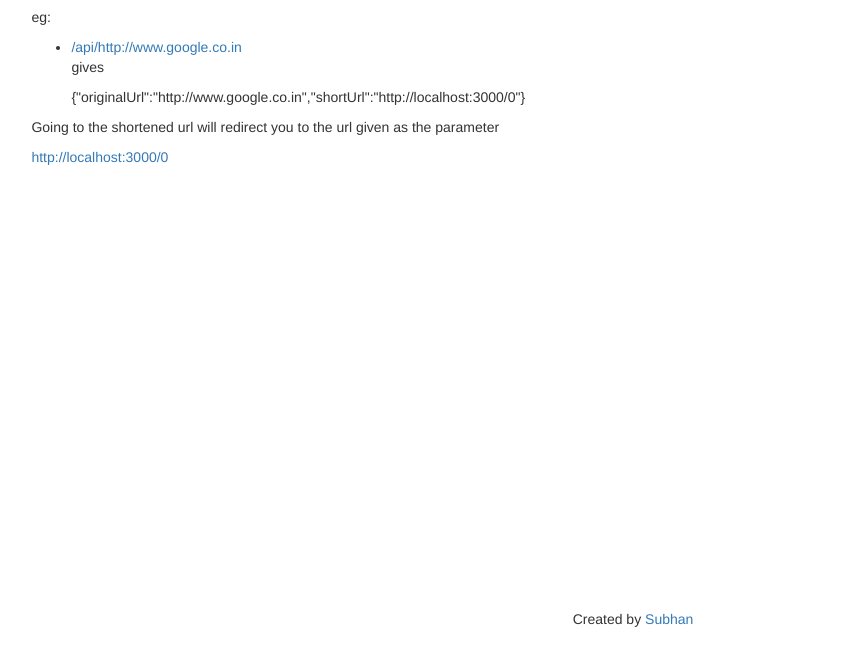
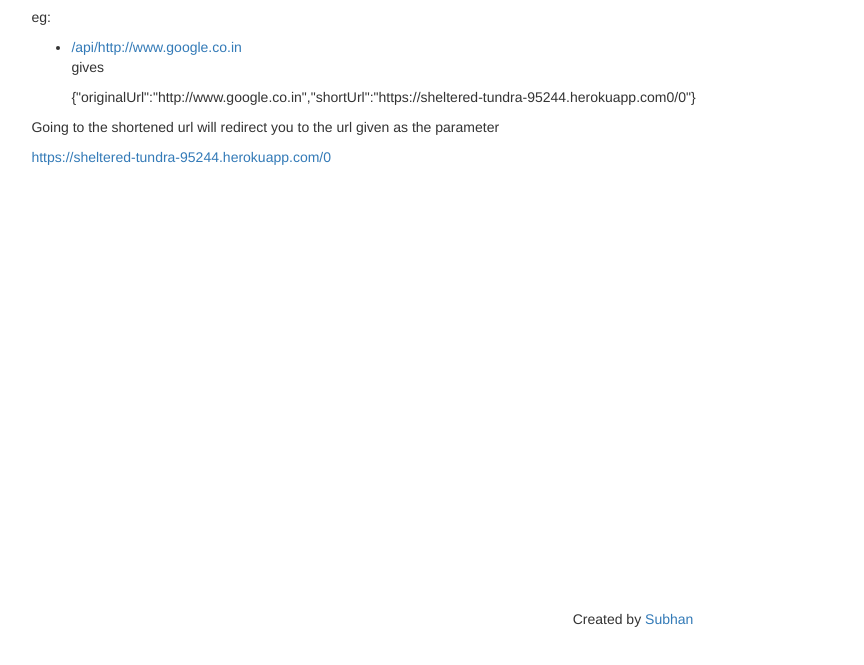
Before and after one commit to Subhan95/urlshortener, a website: page public/index.html in a window 1280 px wide. Shown: the part 131-796 px from the top of the page, without its empty margins (7-871 px from the left). Drawn offline with nearby package versions, Linux system fonts and the light colour scheme.

Commit message:
Updated app.js

```diff
--- a/public/index.html
+++ b/public/index.html
@@ -15,11 +15,11 @@
 	<ul>
 		<li><a href="/api/http://www.google.co.in">/api/http://www.google.co.in</a></li>
 		<p>gives</p>
-		<p>{"originalUrl":"http://www.google.co.in","shortUrl":"http://localhost:3000/0"}</p>
+		<p>{"originalUrl":"http://www.google.co.in","shortUrl":"https://sheltered-tundra-95244.herokuapp.com0/0"}</p>
 	</ul>
 
 	<p>Going to the shortened url will redirect you to the url given as the parameter</p>
-	<p><a href="http://localhost:3000/0">http://localhost:3000/0</a></p>
+	<p><a href="https://sheltered-tundra-95244.herokuapp.com/0">https://sheltered-tundra-95244.herokuapp.com/0</a></p>
 
 	</div>
 	<footer class="footer">
```
Also changed, not shown: app.js (+5 -28 lines).
